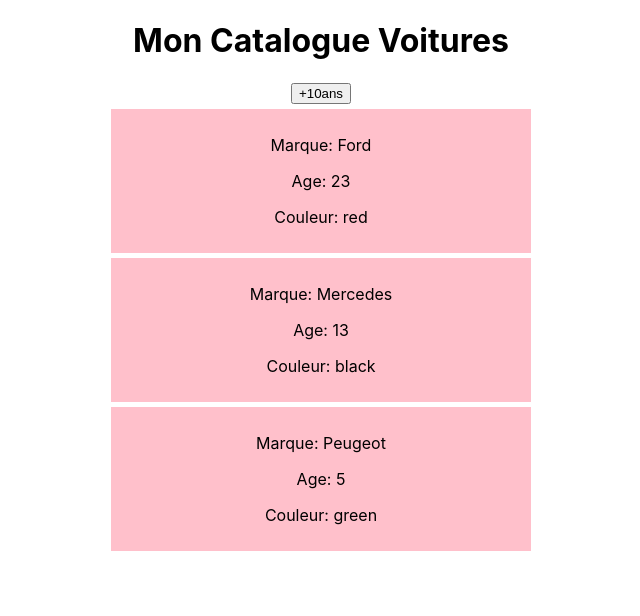
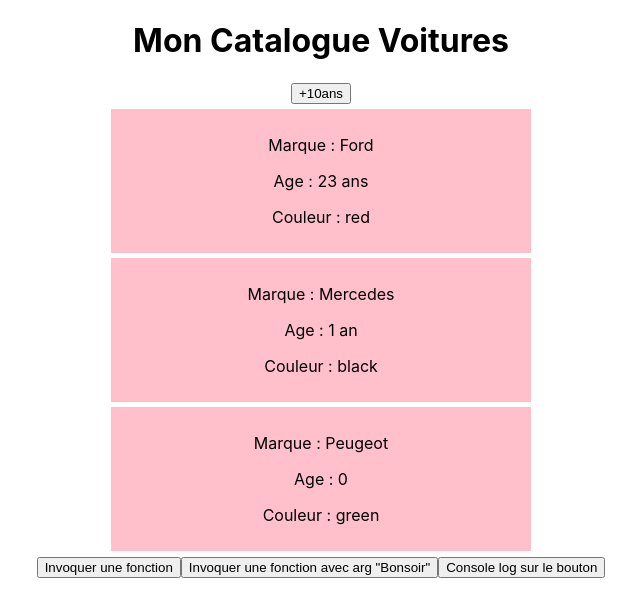
Before and after one commit to jerometrancart/cars, a React (Create React App) app: page / in a window 1280 px wide. Shown: the top 616 px of the page, without its empty margins (319-959 px from the left). Built offline with nearby package versions, Linux system fonts and the light colour scheme; the HTML template or start-up script is replaced by a standard one.

Commit message:
refactor via destructuring obj and mapping on array.

```diff
--- a/src/App.js
+++ b/src/App.js
@@ -1,6 +1,7 @@
 import { Component } from 'react';
 import Mycars from './components/Mycars';
 import './App.css';
+import Welcome from './components/Welcome';
 
 class App extends Component {
 
@@ -9,6 +10,7 @@
     return (
       <div className='App'>
         <Mycars />
+        <Welcome />
       </div>
     )
   }
--- a/src/components/Car.js
+++ b/src/components/Car.js
@@ -1,12 +1,12 @@
 const Car = ({color, name, year}) => {
 
-    const colorInfo = color ? <p>Couleur: {color}</p> : <p>Couleur: "Néant"</p>;
+    const colorInfo = color ? <p>Couleur : {color}</p> : <p>Couleur: "Néant"</p>;
 
     if (name) {
         return (
             <div style={ {backgroundColor: 'pink', width: '400px', padding: '10px', margin: '5px auto'} }>
-                <p>Marque: { name }</p>
-                <p>Age: { year }</p>
+                <p>Marque : { name }</p>
+                <p>Age : { year }</p>
                 {colorInfo}
             </div>
         )
--- a/src/components/MyCars.js
+++ b/src/components/MyCars.js
@@ -5,8 +5,8 @@
     state = {
         voitures: [
             {name: "Ford", color: "red", year: 2000},
-            {name: "Mercedes", color: "black", year: 2010},
-            {name: "Peugeot", color: "green", year: 2018}
+            {name: "Mercedes", color: "black", year: 2022},
+            {name: "Peugeot", color: "green", year: 2023}
         ],
 
         titre: 'Mon Catalogue Voitures'
@@ -21,18 +21,35 @@
         })
     }
 
+    getAge = year => {
+        const currentYear = new Date().getFullYear();
+        const age = currentYear - year;
+
+        let frenchYearStr = "";
+        if(age === 1) {
+            frenchYearStr = "an";
+        } else if (age > 1) {
+            frenchYearStr = "ans";
+        }
+        return `${age} ${frenchYearStr}`;
+    }
+
     render() {
-        const currentYear = new Date().getFullYear();
+        // const [ford, mercedes, peugeot] = this.state.voitures;
+        // const currentYear = new Date().getFullYear();
         return (
             <div>
                 <h1>{this.state.titre}</h1>
                 <button onClick={this.addTenYears}>+10ans</button>
 
+                {/* <Car color={ford.color} year={currentYear - ford.year} name={ford.name} />
+                <Car color={mercedes.color} year={currentYear - mercedes.year} name={mercedes.name} />
+                <Car color={peugeot.color} year={currentYear - peugeot.year} name={peugeot.name} /> */}
                 {
-                    this.state.voitures.map((voiture, index) => {
+                    this.state.voitures.map(({name, color, year}, index) => {
                         return(
                             <div key={index}>
-                             <Car color={voiture.color} year={currentYear - voiture.year} name={voiture.name}></Car>
+                                <Car color={color} year={this.getAge(year)} name={name} />
                             </div>
                         )
                     })
--- /dev/null
+++ b/src/components/Welcome.js
@@ -0,0 +1,17 @@
+const Welcome = () => {
+    const hello = () => console.log("Bonjour")
+
+    const goodEvening = (word) => {
+        console.log(word);
+    }
+
+    return (
+        <div>
+            <button onClick={hello}>Invoquer une fonction</button>
+            <button onClick={() => goodEvening("Bonsoir")}>Invoquer une fonction avec arg "Bonsoir"</button>
+            <button onClick={() => console.log("Bonne nuit")}>Console log sur le bouton</button>
+        </div>
+    )
+}
+
+export default Welcome;
```
